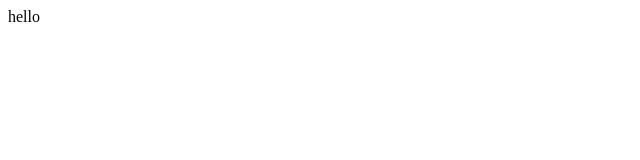
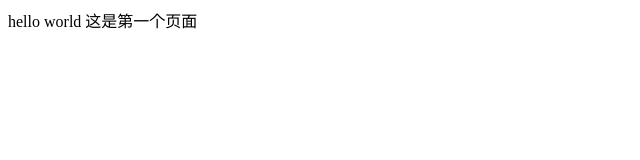
Before and after one commit to maxlove123/maxlove123, a plain HTML site: page index.html in a window 1280 px wide. Shown: the whole page, without its empty margins (0-640 px from the left). Drawn offline with Linux system fonts and the light colour scheme.

Commit message:
Update index.html

```diff
--- a/index.html
+++ b/index.html
@@ -1,5 +1,8 @@
 <html>
+  <head>
+  <meta  chaeset="utf-8"/>
+  </head>
 <body>
-hello
+hello world  这是第一个页面
 </body>
 </html>
```
